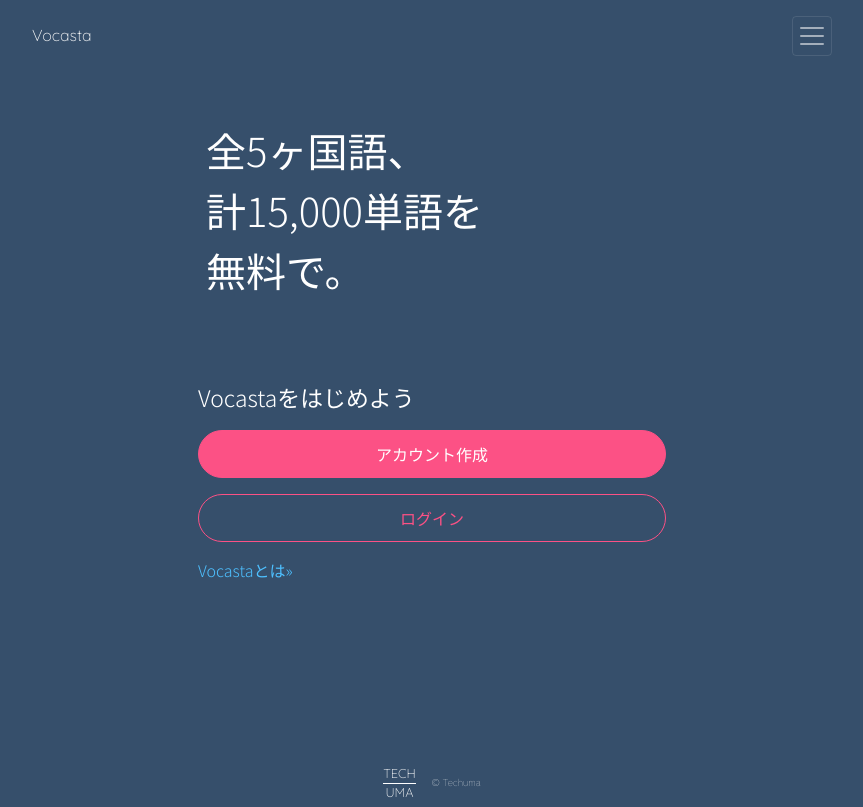
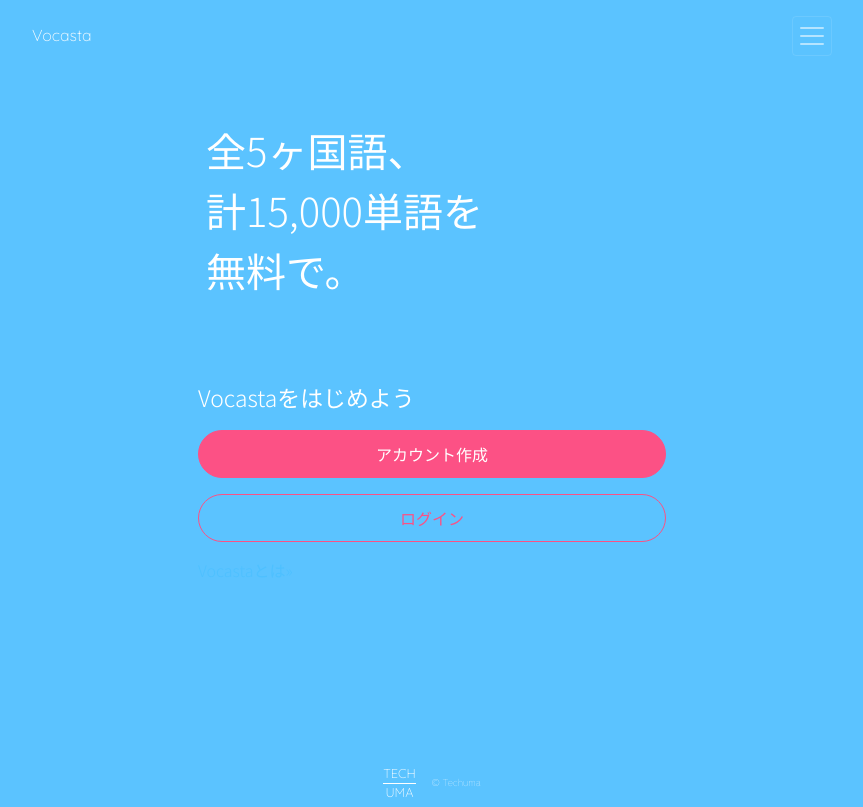
Before and after one commit to konitaku/vocasta-2, a Flask app: page / in a window 1280 px wide. Shown: the whole page, without its empty margins (208-1071 px from the left). Run offline with Flask 2, Linux system fonts and the light colour scheme; some libraries are stand-ins or nearby versions.

Commit message:
Add favicons

```diff
--- a/static/css/style.css
+++ b/static/css/style.css
@@ -96,7 +96,8 @@ footer {
 } */
 
 .bg-main-color {
-    background-color: #364F6B;
+    /* background-color: #364F6B; */
+    background-color: #5bc3ff;
 }
 /* --------------- フォームのエラーメッセージ ----------------- */
 .help-block {
--- a/templates/header.html
+++ b/templates/header.html
@@ -16,6 +16,9 @@
     <link rel="preconnect" href="https://fonts.googleapis.com">
     <link rel="preconnect" href="https://fonts.gstatic.com" crossorigin>
     <link href="https://fonts.googleapis.com/css2?family=M+PLUS+1p:wght@100;400&family=Quicksand:wght@300&family=Noto+Sans+JP:wght@300;400&display=swap" rel="stylesheet">
+    <!--  Favicons  -->
+    <link rel="icon" href="{{url_for('static', filename='image/favicon.ico') }}" id="favicon">
+    <link rel="apple-touch-icon" sizes="180x180" href="{{ url_for('static', filename='image/apple-touch-icon-180x180.png') }}">
     <!-- Custom StyleSheet -->
     <link rel="stylesheet" href="{{ url_for('static', filename='css/style.css') }}">
 </head>
```
Also changed, not shown: static/image/apple-touch-icon-180x180.png (added), static/image/favicon.ico (added).
